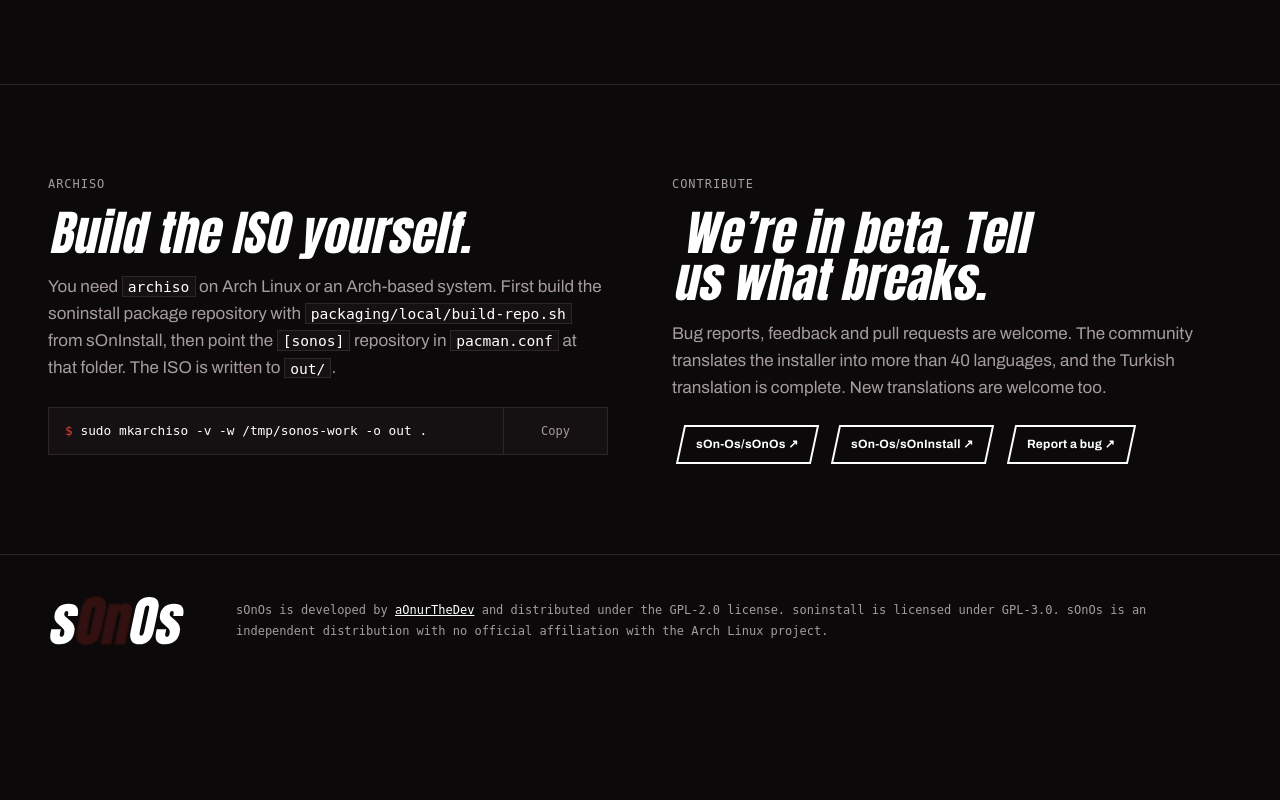
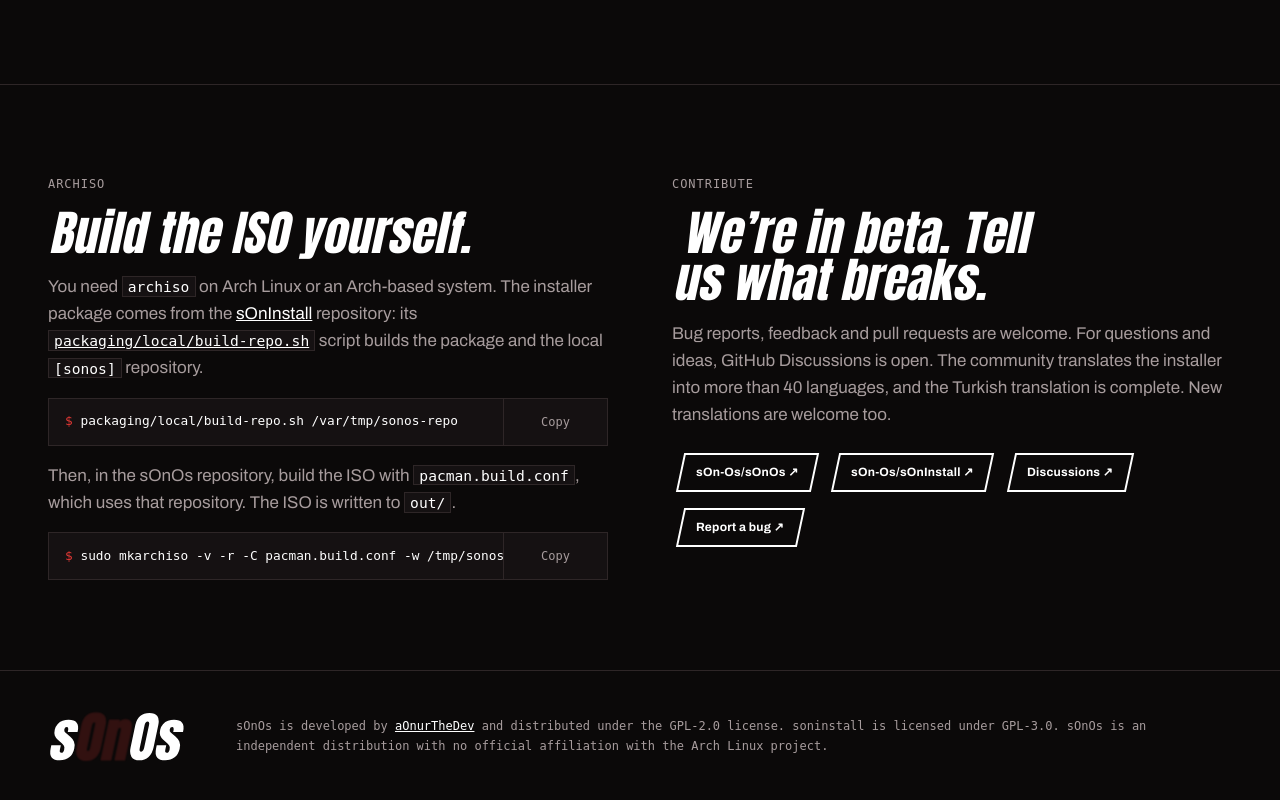
Before and after one commit to sOn-Os/sOn-Os.github.io, a plain HTML site: page index.html in a window 1280 px wide. Shown: the part 7280-8080 px from the top of the page. Before the commit the page ends 7974 px from the top, so only its background shows below. Drawn offline with Linux system fonts and the light colour scheme; a web font is replaced by a local one.

Commit message:
Link Discussions, sOnInstall and the script that builds the package
The contribute section gets a GitHub Discussions link. The build section
now says where the installer package comes from: it links sOnInstall and
packaging/local/build-repo.sh, and shows both commands, with the ISO built
from pacman.build.conf.

```diff
--- a/index.html
+++ b/index.html
@@ -340,6 +340,8 @@ p code { color: var(--white); background: var(--coal); border: 1px solid var(--l
 .build-col { display: grid; gap: 1rem; align-content: start; }
 .build h2 { font-size: clamp(2rem, 1.4rem + 2vw, 3rem); }
 .build p { margin: 0; color: var(--smoke); max-width: 60ch; }
+.build p a { color: var(--white); }
+.build .cmd { margin-top: 0; }
 .links { display: flex; flex-wrap: wrap; gap: 1rem 1.25rem; margin-top: 0.5rem; padding-left: 0.5rem; }
 
 /* ---------- footer ---------- */
@@ -703,16 +705,19 @@ p code { color: var(--white); background: var(--coal); border: 1px solid var(--l
     <div class="build-col">
       <p class="eyebrow">archiso</p>
       <h2 class="display" data-i18n="b_h">ISO'yu kendin derle.</h2>
-      <p data-i18n="b_p">Arch Linux ya da Arch tabanlı bir sistemde <code>archiso</code> gerekir. Önce sOnInstall deposundaki <code>packaging/local/build-repo.sh</code> ile soninstall paket deposunu oluştur, sonra <code>pacman.conf</code> içindeki <code>[sonos]</code> deposunu o klasöre yönlendir. ISO <code>out/</code> klasörüne yazılır.</p>
-      <div class="cmd"><code>sudo mkarchiso -v -w /tmp/sonos-work -o out .</code><button type="button" class="copy" data-i18n="copy">Kopyala</button></div>
+      <p data-i18n="b_p">Arch Linux ya da Arch tabanlı bir sistemde <code>archiso</code> gerekir. Kurucu paketi <a href="https://github.com/sOn-Os/sOnInstall">sOnInstall</a> deposundan gelir: oradaki <a href="https://github.com/sOn-Os/sOnInstall/blob/master/packaging/local/build-repo.sh"><code>packaging/local/build-repo.sh</code></a> betiği paketi derler ve yerel <code>[sonos]</code> deposunu oluşturur.</p>
+      <div class="cmd"><code>packaging/local/build-repo.sh /var/tmp/sonos-repo</code><button type="button" class="copy" data-i18n="copy">Kopyala</button></div>
+      <p data-i18n="b_p2">Sonra sOnOs deposunda, o depoyu kullanan <code>pacman.build.conf</code> ile ISO’yu derle. ISO <code>out/</code> klasörüne yazılır.</p>
+      <div class="cmd"><code>sudo mkarchiso -v -r -C pacman.build.conf -w /tmp/sonos-work -o out .</code><button type="button" class="copy" data-i18n="copy">Kopyala</button></div>
     </div>
     <div class="build-col">
       <p class="eyebrow" data-i18n="c_e">Katkı</p>
       <h2 class="display" data-i18n="k_h">Beta’dayız. Sesini duyur.</h2>
-      <p data-i18n="k_p">Hata bildirimleri, geri bildirim ve pull request’ler memnuniyetle karşılanır. Kurucu topluluk tarafından 40’tan fazla dile çevriliyor ve Türkçe çevirisi tamam. Yeni çeviriler de bekleniyor.</p>
+      <p data-i18n="k_p">Hata bildirimleri, geri bildirim ve pull request’ler memnuniyetle karşılanır. Soruların ve fikirlerin için GitHub Discussions açık. Kurucu topluluk tarafından 40’tan fazla dile çevriliyor ve Türkçe çevirisi tamam. Yeni çeviriler de bekleniyor.</p>
       <div class="links">
         <a class="btn ghost small" href="https://github.com/sOn-Os/sOnOs"><span>sOn-Os/sOnOs ↗</span></a>
         <a class="btn ghost small" href="https://github.com/sOn-Os/sOnInstall"><span>sOn-Os/sOnInstall ↗</span></a>
+        <a class="btn ghost small" href="https://github.com/sOn-Os/sOnOs/discussions"><span data-i18n="disc">Tartışmalar ↗</span></a>
         <a class="btn ghost small" href="https://github.com/sOn-Os/sOnOs/issues"><span data-i18n="issue">Hata bildir ↗</span></a>
       </div>
     </div>
@@ -785,10 +790,11 @@ p code { color: var(--white); background: var(--coal); border: 1px solid var(--l
     s3: "Boot from the USB", s3p: "soninstall opens by itself. Without a network cable, it offers to connect to Wi-Fi before it starts. If you quit it, start it again:",
     s4: "Answer nine questions", s4p: "Check the summary and confirm. When the machine restarts, your desktop is ready. If your NVIDIA card is older than the GTX 16 or RTX 20 series, answer “no” to question 7.",
     b_h: "Build the ISO yourself.",
-    b_p: "You need <code>archiso</code> on Arch Linux or an Arch-based system. First build the soninstall package repository with <code>packaging/local/build-repo.sh</code> from sOnInstall, then point the <code>[sonos]</code> repository in <code>pacman.conf</code> at that folder. The ISO is written to <code>out/</code>.",
+    b_p: "You need <code>archiso</code> on Arch Linux or an Arch-based system. The installer package comes from the <a href=\"https://github.com/sOn-Os/sOnInstall\">sOnInstall</a> repository: its <a href=\"https://github.com/sOn-Os/sOnInstall/blob/master/packaging/local/build-repo.sh\"><code>packaging/local/build-repo.sh</code></a> script builds the package and the local <code>[sonos]</code> repository.",
+    b_p2: "Then, in the sOnOs repository, build the ISO with <code>pacman.build.conf</code>, which uses that repository. The ISO is written to <code>out/</code>.",
     c_e: "Contribute", k_h: "We’re in beta. Tell us what breaks.",
-    k_p: "Bug reports, feedback and pull requests are welcome. The community translates the installer into more than 40 languages, and the Turkish translation is complete. New translations are welcome too.",
-    issue: "Report a bug ↗",
+    k_p: "Bug reports, feedback and pull requests are welcome. For questions and ideas, GitHub Discussions is open. The community translates the installer into more than 40 languages, and the Turkish translation is complete. New translations are welcome too.",
+    issue: "Report a bug ↗", disc: "Discussions ↗",
     copy: "Copy",
     foot: "sOnOs is developed by <a href=\"https://github.com/aOnurTheDev\">aOnurTheDev</a> and distributed under the GPL-2.0 license. soninstall is licensed under GPL-3.0. sOnOs is an independent distribution with no official affiliation with the Arch Linux project."
   };
```
